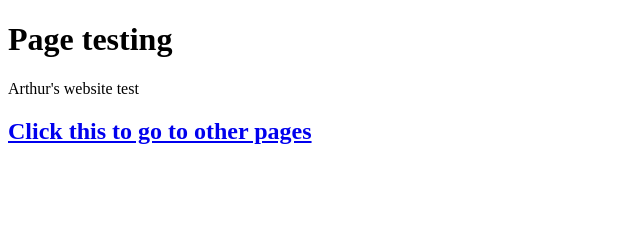
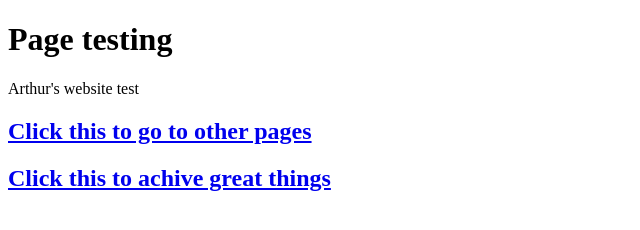
Before and after one commit to noodlez102/Testpage2.github.io, a browser extension: page index.html in a window 1280 px wide. Shown: the whole page, without its empty margins (0-640 px from the left). Drawn offline with Linux system fonts and the light colour scheme.

Commit message:
modified:   index.html

```diff
--- a/index.html
+++ b/index.html
@@ -9,6 +9,7 @@
       <h1>Page testing</h1>
       <p>Arthur's website test</p>
       <a href="./about.html"><h2>Click this to go to other pages</h2></a>
+      <a href="https://www.youtube.com/watch?v=dQw4w9WgXcQ"><h2>Click this to achive great things</h2></a>
     </div>
 
   </body>
```
